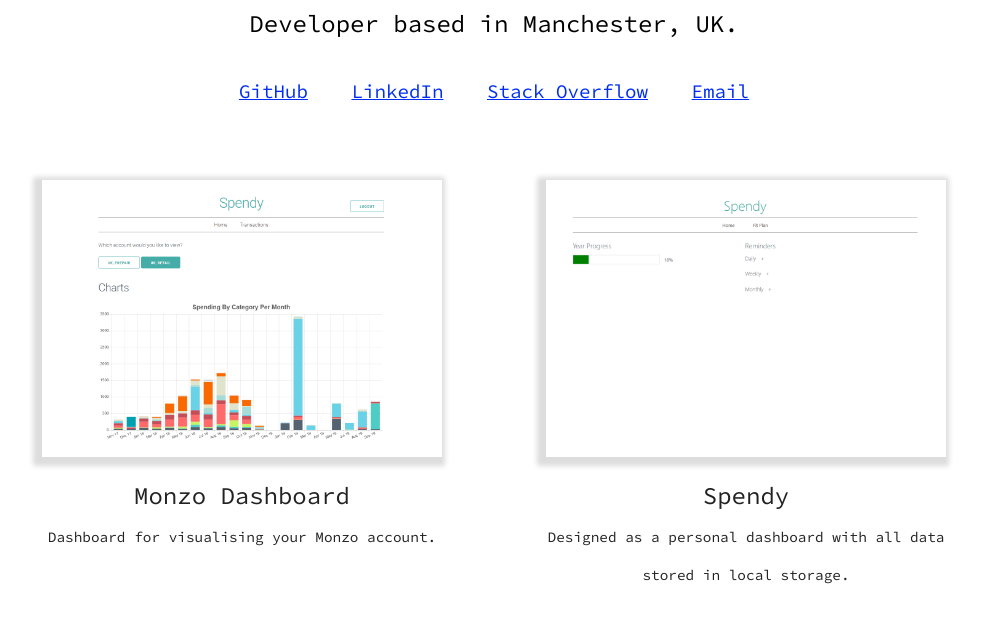
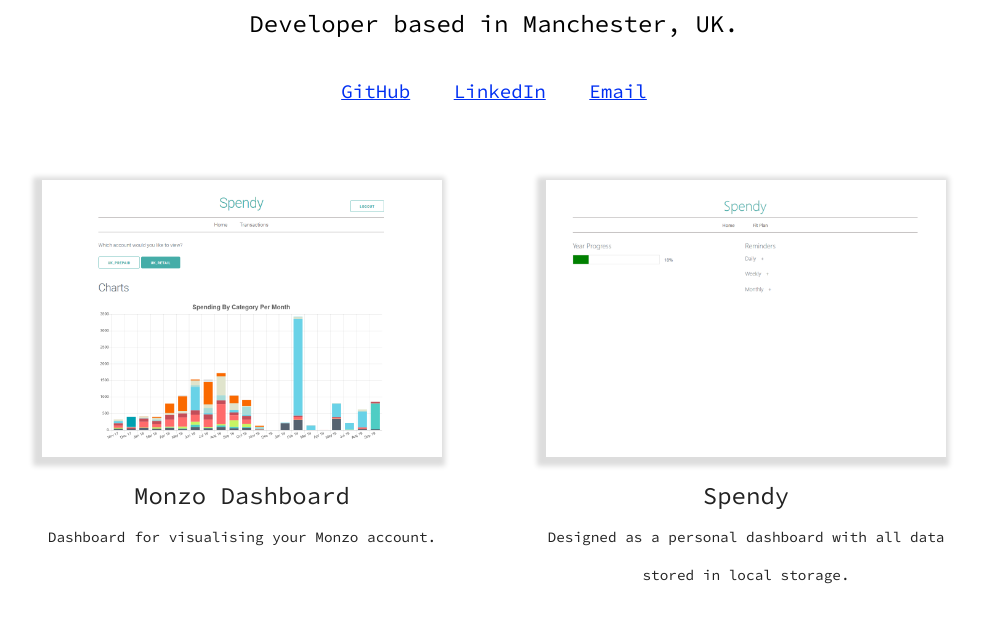
Before and after one commit to JoeEcob/joeecob.uk, a plain HTML site: page src/index.html in a window 1280 px wide. Shown: the part 154-776 px from the top of the page, without its empty margins (146-1127 px from the left). Drawn offline with Linux system fonts and the light colour scheme.

Commit message:
Remove StackOverflow

```diff
--- a/src/index.html
+++ b/src/index.html
@@ -19,7 +19,6 @@
     <div class="links">
       <a href="https://github.com/JoeEcob" title="Visit GitHub">GitHub</a>
       <a href="https://www.linkedin.com/in/JoeEcob" title="Visit LinkedIn">LinkedIn</a>
-      <a href="https://stackoverflow.com/users/3294938/ecobob" title="Visit Stack Overflow">Stack Overflow</a>
       <a href="mailto:me@joeecob.uk" title="Email me">Email</a>
     </div>
 
```
